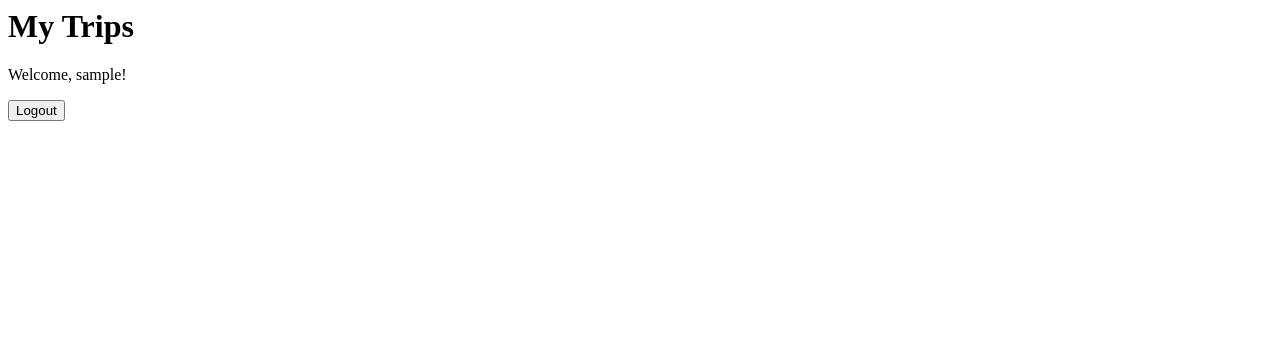
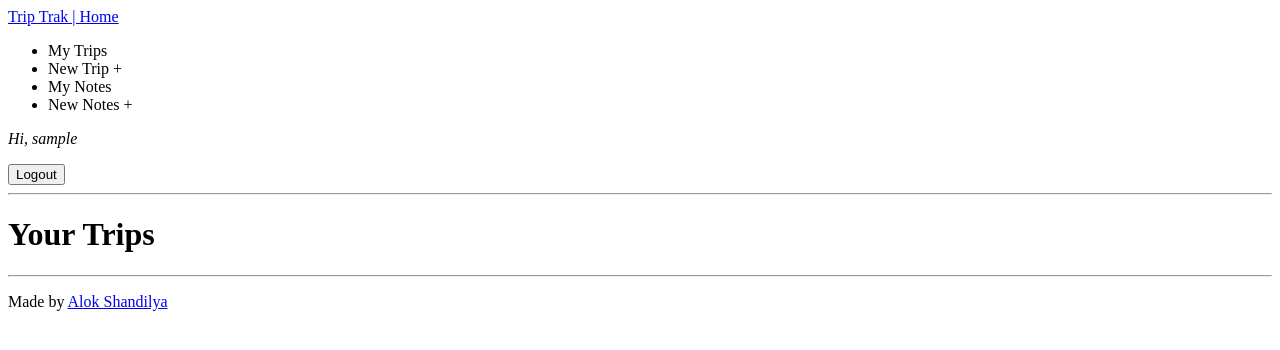
Before and after one commit to alokshandilya/django-travel-track, a Django app: page /dashboard/ in a window 1280 px wide. Shown: the top 350 px of the page. Run offline with Django 5.2, Linux system fonts and the light colour scheme; the visitor is signed in with stand-in values (Sample User, id 1); data that the repository does not hold is empty.

Commit message:
feat(trip): Add base template and update index and trip_list templates
Add a base template to the trip app and update the index and trip_list
templates to extend the base template. The base template includes a
basic layout with a header, main, and footer. The header includes a nav
bar with links to the home page and other sections of the app.

```diff
--- /dev/null
+++ b/trip/templates/trip/_base.html
@@ -0,0 +1,43 @@
+<!doctype html>
+<html lang="en">
+  <head>
+    <meta charset="UTF-8" />
+    <meta name="viewport" content="width=device-width, initial-scale=1" />
+    <title>{% block title %}?{% endblock %} | Trip Trak</title>
+    <!--<script src="https://cdn.tailwindcss.com"></script>-->
+  </head>
+  <body>
+    <header>
+      <nav>
+        <a href="{% url 'home' %}">Trip Trak | Home</a>
+        <ul>
+          <li>My Trips</li>
+          <li>New Trip +</li>
+          <li>My Notes</li>
+          <li>New Notes +</li>
+        </ul>
+      </nav>
+      <main>
+        <div>
+          {% if user.is_authenticated %}
+          <div><em>Hi, {{ user.username }}</em></p>
+          <form action="{% url 'logout' %}" method="post">
+            {% csrf_token %}
+            <button type="submit">Logout</button>
+          </form>
+          {% else %}
+          <p>Please <a href="{% url 'login' %}">Login</a></p>
+          {% endif %}
+          <hr />
+        </div>
+        {% block content %}{% endblock %}
+      </main>
+      <footer>
+        <hr />
+        <p>
+          Made by <a href="https://github.com/alokshandilya"> Alok Shandilya</a>
+        </p>
+      </footer>
+    </header>
+  </body>
+</html>
--- a/trip/templates/trip/trip_list.html
+++ b/trip/templates/trip/trip_list.html
@@ -1,17 +1,33 @@
-<h1>My Trips</h1>
+{% extends 'trip/_base.html' %}
+{% block title %}Trip List{% endblock %}
 
-{% if user.is_authenticated %}
-  <p>Welcome, {{ user.username }}!</p>
-  <form method="POST" action="{% url 'logout' %}">
-    {% csrf_token %}
-    <button type="submit">Logout</button>
-  </form>
-{% else %}
-  <p>Please <a href="{% url 'login' %}">Login</a></p>
-{% endif %}
+{%block content %}
 
-<ul>
-  {% for trip in trips %}
-  <li>{{ trip.country }} | {{ trip.city }}</li>
-  {% endfor %}
-</ul>
+<h1>Your Trips</h1>
+{% for trip in trips %}
+<div>
+  <ul>
+    <li>
+      <strong>{{ trip.country }} | {{ trip.city }}</strong>
+      <br />
+      {% if trip.start_date %}
+      <em>
+        {{ trip.start_date|date:"F jS" }}
+        {% else %}
+        TBA
+        {% endif %}
+      </em>
+      -
+      <em>
+        {% if trip.end_date %}
+        {{ trip.end_date|date:"F jS" }}
+        {% else %}
+        TBA
+        {% endif %}
+      </em>
+    </li>
+  </ul>
+</div>
+{% endfor %}
+
+{% endblock %}
--- a/trip/views.py
+++ b/trip/views.py
@@ -9,6 +9,8 @@ class HomeView(TemplateView):
 
 
 def trip_list(request):
+    if not request.user.is_authenticated:
+        return render(request, "trip/index.html")
     trips = Trip.objects.filter(owner=request.user)
     context = {
         "trips": trips,
```
Also changed, not shown: trip/templates/trip/index.html (+8 -1 lines).
